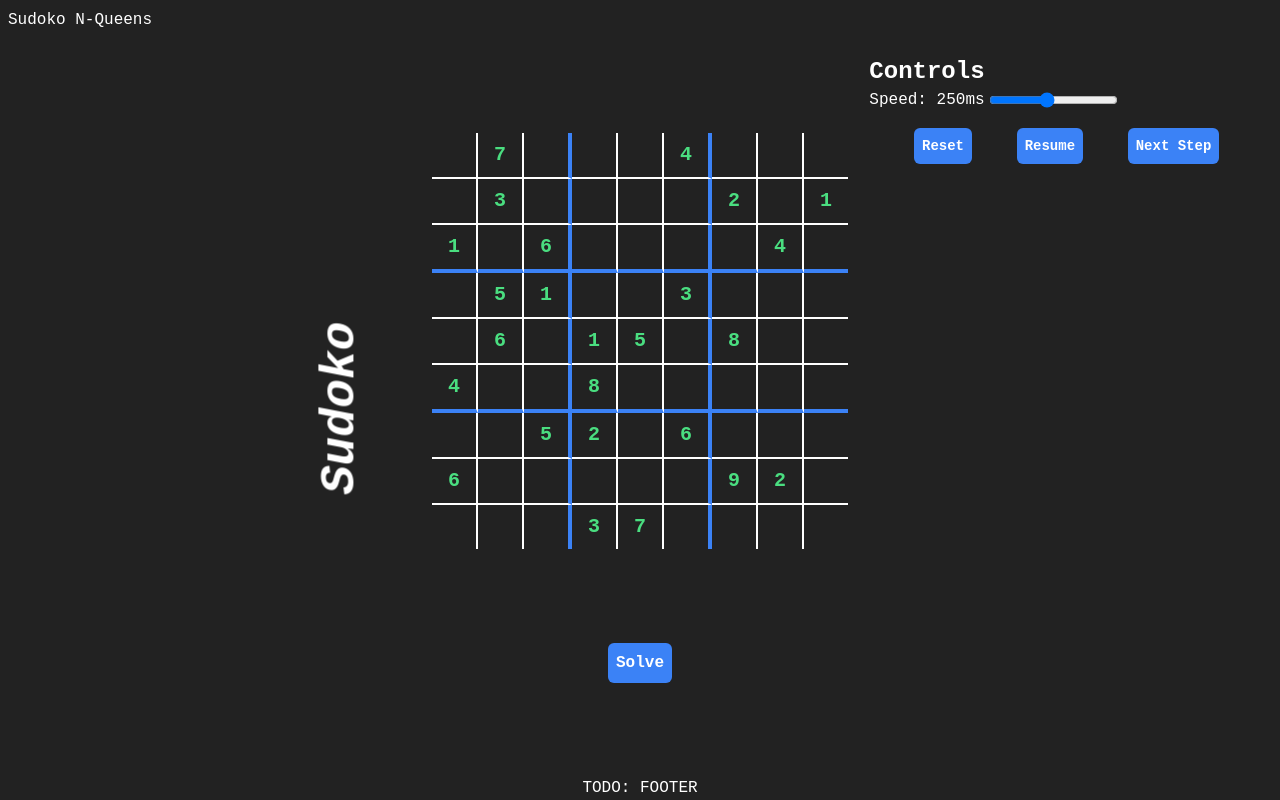
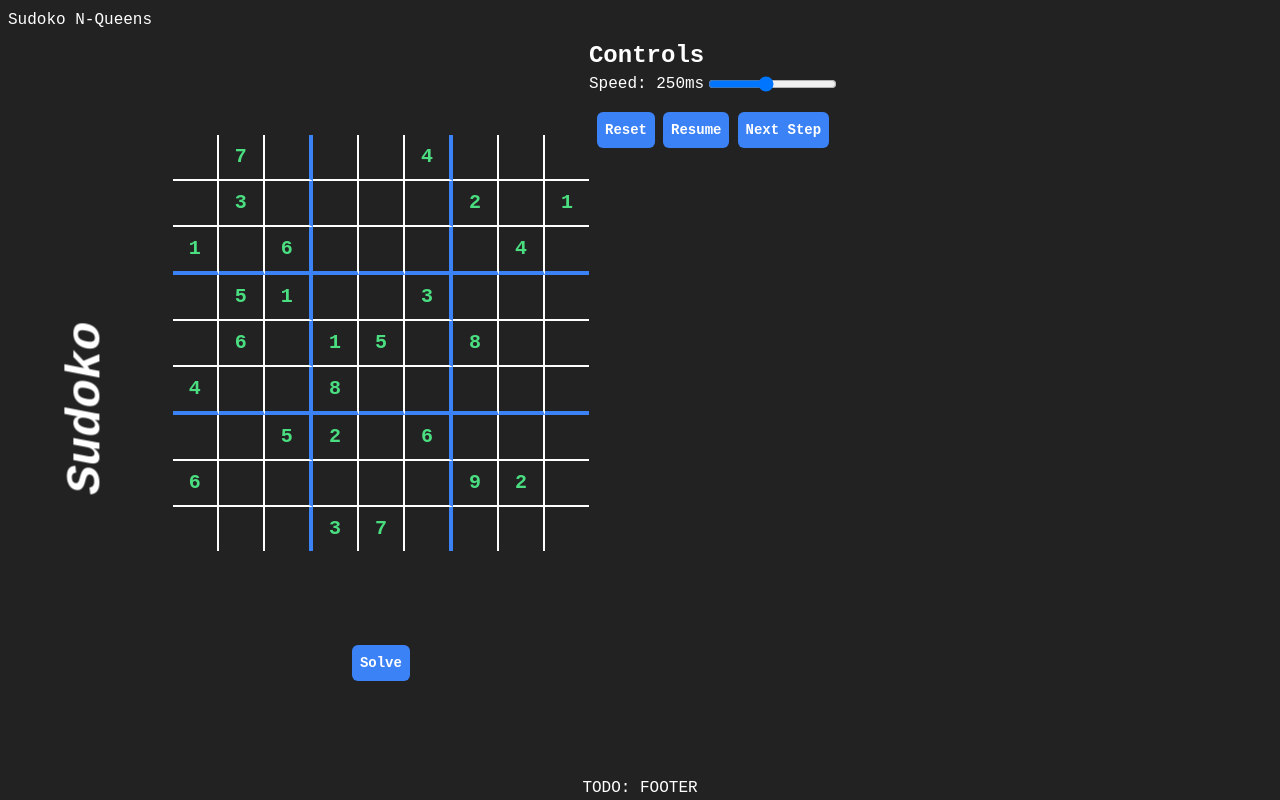
Before and after one commit to Mo2men-dev/backtracking_visualization, a React (Vite) app in the folder Sudoko/: page / in a window 1280 px wide. Built offline with nearby package versions, Linux system fonts and the light colour scheme.

Commit message:
Refactoring: ceated layout components

```diff
--- a/Sudoko/src/App.tsx
+++ b/Sudoko/src/App.tsx
@@ -4,6 +4,8 @@ import { useGlobalState } from './context/state'
 import Grid from './components/Grid'
 import Title from './components/Title'
 import Button from './components/Button'
+import VerticalSection from './layout/VerticalSection'
+import HorizontalSection from './layout/HorizontalSection'
 
 function App() {
     // Get the global state
@@ -91,6 +93,14 @@ function App() {
         setGrid(globalState.steps[globalState.currAnimationIndx].grid)
     }
 
+    function handleSpeedChange(e: React.ChangeEvent<HTMLInputElement>) {
+        setSpeed(parseInt(e.target.value))
+        globalState.animationSpeed = parseInt(e.target.value)
+
+        if (globalState.pause) return
+        onSolve(globalState.currAnimationIndx)
+    }
+
     function nextStep() {
         if (globalState.currAnimationIndx === 0) return
         if (!globalState.pause) return
@@ -114,42 +124,32 @@ function App() {
                 <span>&nbsp;</span>
                 <a href="#queens">N-Queens</a>
             </nav>
-            <div className='w-full h-full flex'>
-                <div className='flex flex-1 justify-end items-center'>
+            <VerticalSection styles='w-full h-full' childrenFlex='1' >
                 <Title />
-                </div>
-                <div className='flex flex-col flex-1 w-fit justify-evenly items-center animate-fade-in opacity-0'>
-                    <Grid grid={grid}/>
+                <HorizontalSection styles='w-fit justify-evenly items-center animate-fade-in opacity-0'>
+                    <Grid grid={grid} />
                     <Button text='Solve' props={{onClick: () => onSolve()}} />
-                </div>
-                <div className='flex flex-col flex-1'>
-                    <div className='p-4'>
+                </HorizontalSection>
+                <HorizontalSection>
                     <h1 className='text-2xl font-bold w-full flex animate-fade-in-right-delay opacity-0'>Controls</h1>
                     <div className='opacity-0 animate-fade-in-top'>
-                            <div className='flex'>
-                                <label className='mr-1'>Speed: {globalState.animationSpeed}ms</label>
+                        <VerticalSection>
+                            <label className='mr-1 flex-initial'>Speed: {globalState.animationSpeed}ms</label>
                             <input type="range"
                             min="50"
                             max="500"
                             step="50"
                             value={speed}
-                                onChange={(e) => {
-                                    setSpeed(parseInt(e.target.value))
-                                    globalState.animationSpeed = parseInt(e.target.value)
-
-                                    if (globalState.pause) return
-                                    onSolve(globalState.currAnimationIndx)
-                                }} />
-                            </div>
-                            <div className='mt-4 flex justify-evenly text-sm items-center text-white font-bold'>
+                            onChange={(e) => handleSpeedChange(e)} />
+                        </VerticalSection>
+                        <VerticalSection styles='flex-initial justify-evenly items-center mt-4'>
                             <Button text='Reset' props={{ onClick: reset }} />
                             <Button text={globalState.pause ? 'Resume' : 'Pause'} props={{ onClick: pause }} />
                             <Button text='Next Step' props={{ onClick: () => nextStep() }} />
+                        </VerticalSection>
                     </div>
-                        </div>
-                    </div>
-                </div>
-            </div>
+                </HorizontalSection>
+            </VerticalSection>
             <footer>TODO: FOOTER</footer>
         </div>
     )
--- a/Sudoko/src/components/Button.tsx
+++ b/Sudoko/src/components/Button.tsx
@@ -1,7 +1,7 @@
 function Button({ text, props }: { text: string, props: any }) {
   return (
     <button
-      className='bg-blue-500 hover:bg-blue-700 text-white font-bold h-fit p-2 rounded-md transition-all'
+      className='bg-blue-500 hover:bg-blue-700 text-white font-bold h-fit p-2 rounded-md transition-all text-sm'
       {...props}
     >
       {text}
--- a/Sudoko/src/components/Title.tsx
+++ b/Sudoko/src/components/Title.tsx
@@ -36,10 +36,12 @@ function Title() {
       }, []);
 
     return (
-        <div key={title} className='animate-fade-in-right'>
-            <h1 className='text-5xl italic font-bold h-fit origin-center -rotate-90 text-nowrap'>
-                {title}
-            </h1>
+        <div className='justify-end items-center'>
+            <div key={title} className='animate-fade-in-right'>
+                <h1 className='text-5xl italic font-bold h-fit origin-center -rotate-90 text-nowrap'>
+                    {title}
+                </h1>
+            </div>
         </div>
   )
 }
--- /dev/null
+++ b/Sudoko/src/layout/HorizontalSection.tsx
@@ -0,0 +1,11 @@
+import React from 'react'
+
+function HorizontalSection({ children, styles, childrenFlex }: { children: React.ReactNode, styles?: string, childrenFlex?: string }) {
+  return (
+    <div className={`${ styles } flex flex-col [&>*]:flex-${childrenFlex}`}>
+        {children}
+    </div>
+  )
+}
+
+export default HorizontalSection
--- /dev/null
+++ b/Sudoko/src/layout/VerticalSection.tsx
@@ -0,0 +1,11 @@
+import React from 'react'
+
+function VerticalSection({ children, styles, childrenFlex = 'none' }: { children: React.ReactNode, styles?: string, childrenFlex?: string }) {
+  return (
+    <div className={`${ styles } flex [&>*]:flex [&>*]:flex-${childrenFlex}`}>
+        {children}
+    </div>
+  )
+}
+
+export default VerticalSection
--- a/Sudoko/tailwind.config.js
+++ b/Sudoko/tailwind.config.js
@@ -38,7 +38,7 @@ export default {
         },
 
         animation: {
-            "fade-in": "fade-in 1s ease-in 2s forwards",
+            "fade-in": "fade-in 1s ease-out 2s forwards",
             "fade-in-right": "fade-in-right .5s ease-out forwards",
             "fade-in-right-delay": "fade-in-right .5s ease-out .5s forwards",
             "fade-in-top": "fade-in-top 1s ease-out 1s forwards",
```
Lines whose indentation alone changed are shown as unchanged.
